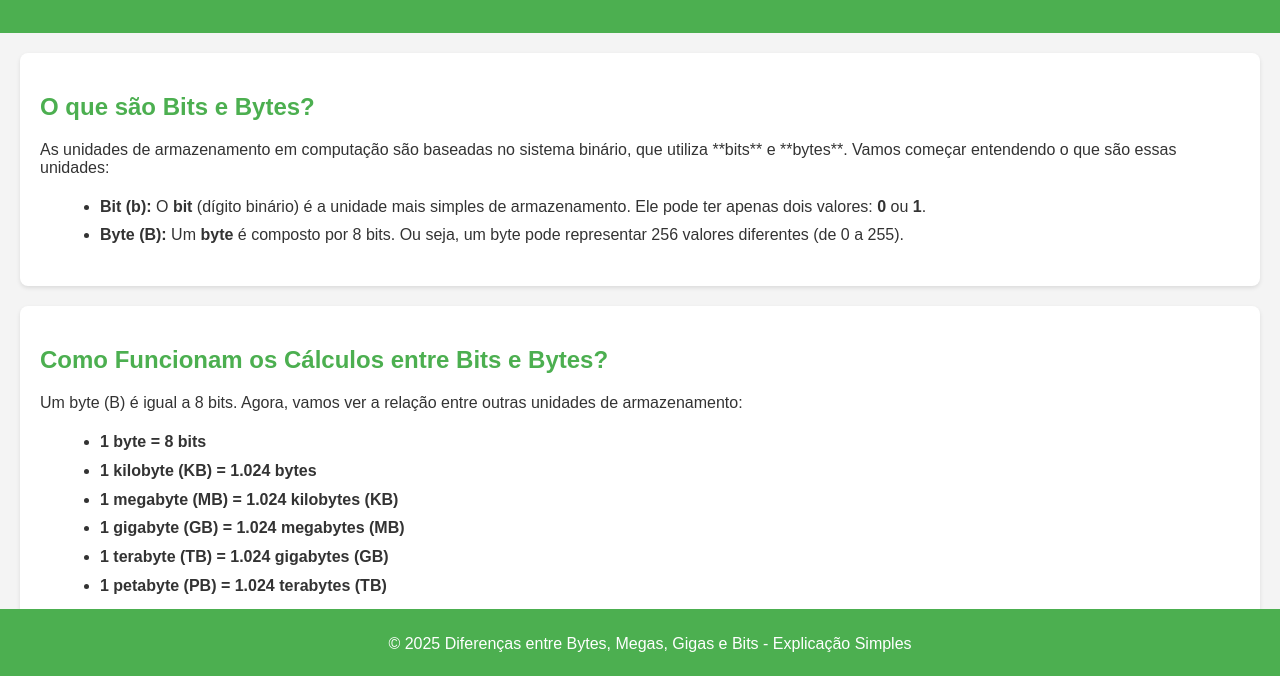
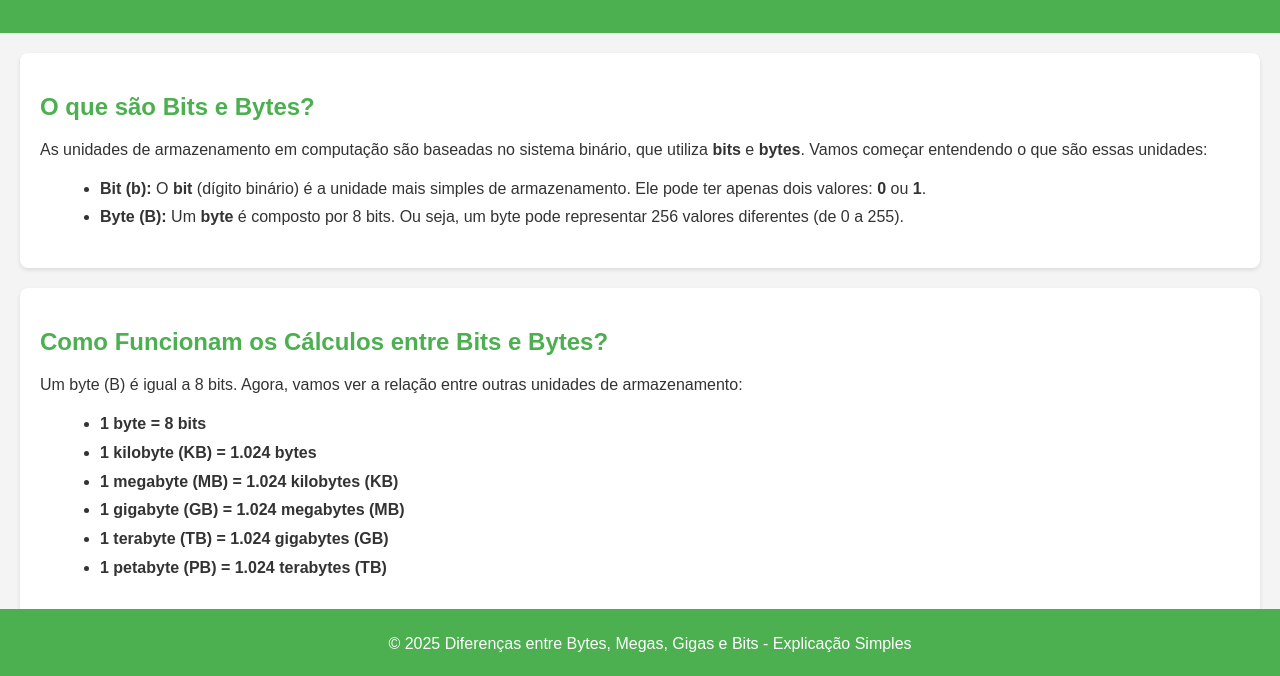
Before and after one commit to alvessh/formacao-tecnologia-sicoob-dotum, a plain HTML site: page armazenamento.html in a window 1280 px wide. Shown: the part 121-797 px from the top of the page. Drawn offline with Linux system fonts and the light colour scheme.

Commit message:
ajusta negrito

```diff
--- a/armazenamento.html
+++ b/armazenamento.html
@@ -59,7 +59,7 @@
     <section class="content-section">
         <h2>O que são Bits e Bytes?</h2>
         <p>
-            As unidades de armazenamento em computação são baseadas no sistema binário, que utiliza **bits** e **bytes**.
+            As unidades de armazenamento em computação são baseadas no sistema binário, que utiliza <strong> bits</strong>  e <strong>bytes</strong>.
             Vamos começar entendendo o que são essas unidades:
         </p>
         <ul>
```
